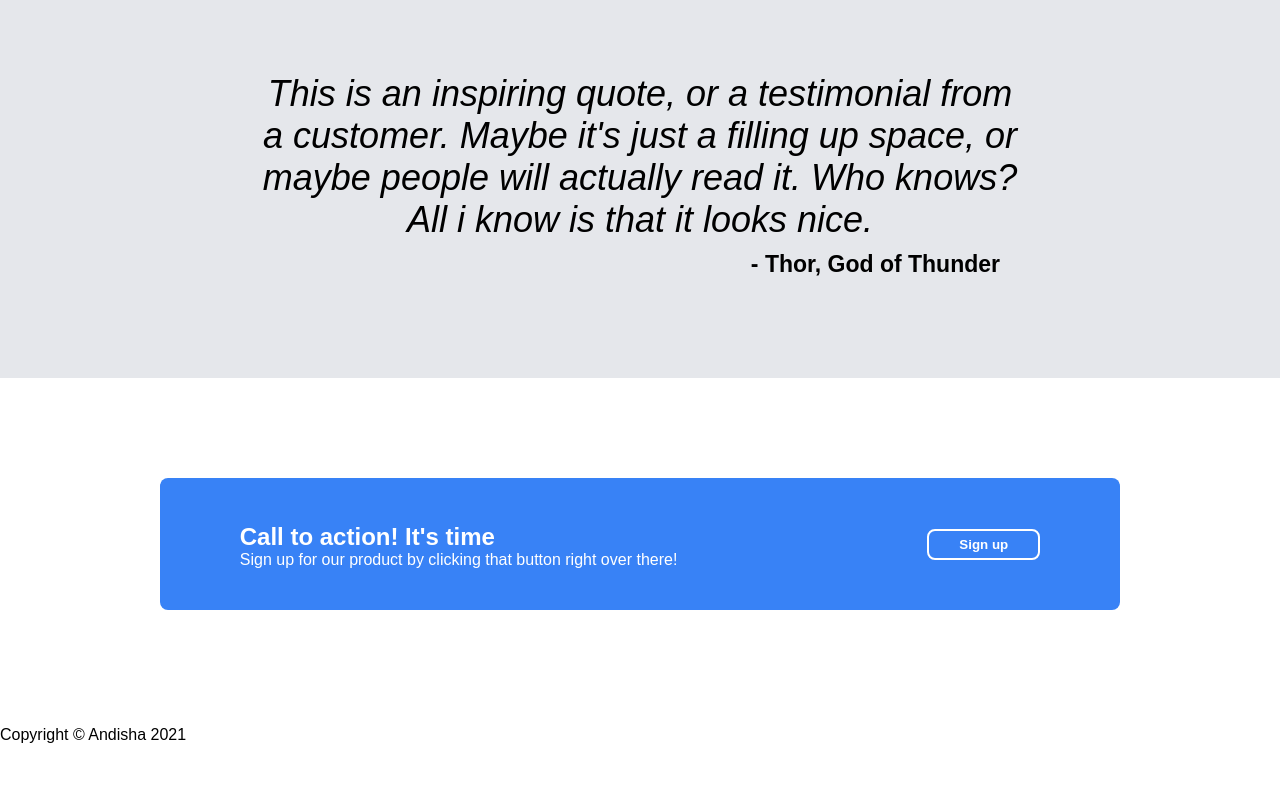
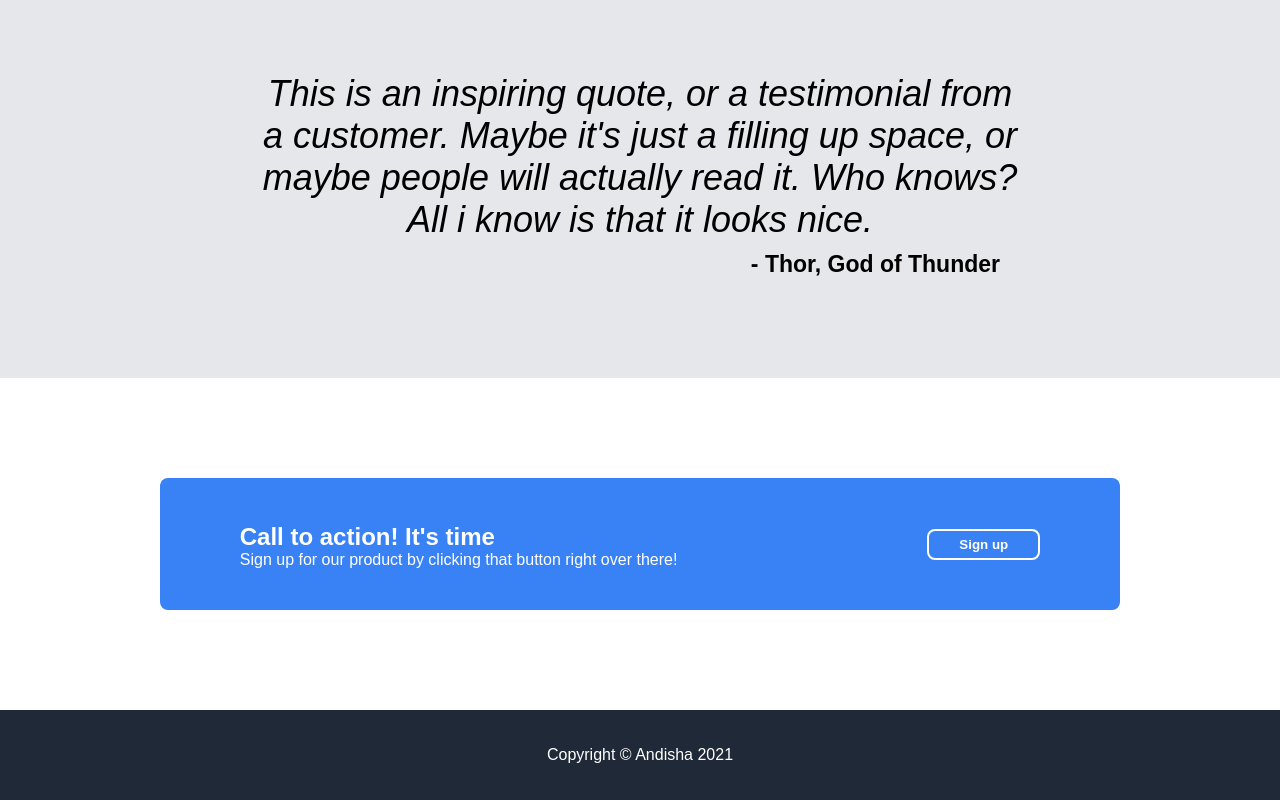
Before and after one commit to andishaa/landing-page, a plain HTML site: page index.html in a window 1280 px wide. Shown: the part 1041-1841 px from the top of the page. Before the commit the page ends 1801 px from the top, so only its background shows below. Drawn offline with Linux system fonts and the light colour scheme.

Commit message:
Fixed the styling of the footer

```diff
--- a/styles.css
+++ b/styles.css
@@ -185,3 +185,12 @@ a {
     color: white;
     font-weight: bold;
 }
+
+footer {
+    display: flex;
+    justify-content: center;
+    align-items: center;
+    background-color: #1F2937;
+    color: white;
+    padding: 20px 0px;
+}
```
